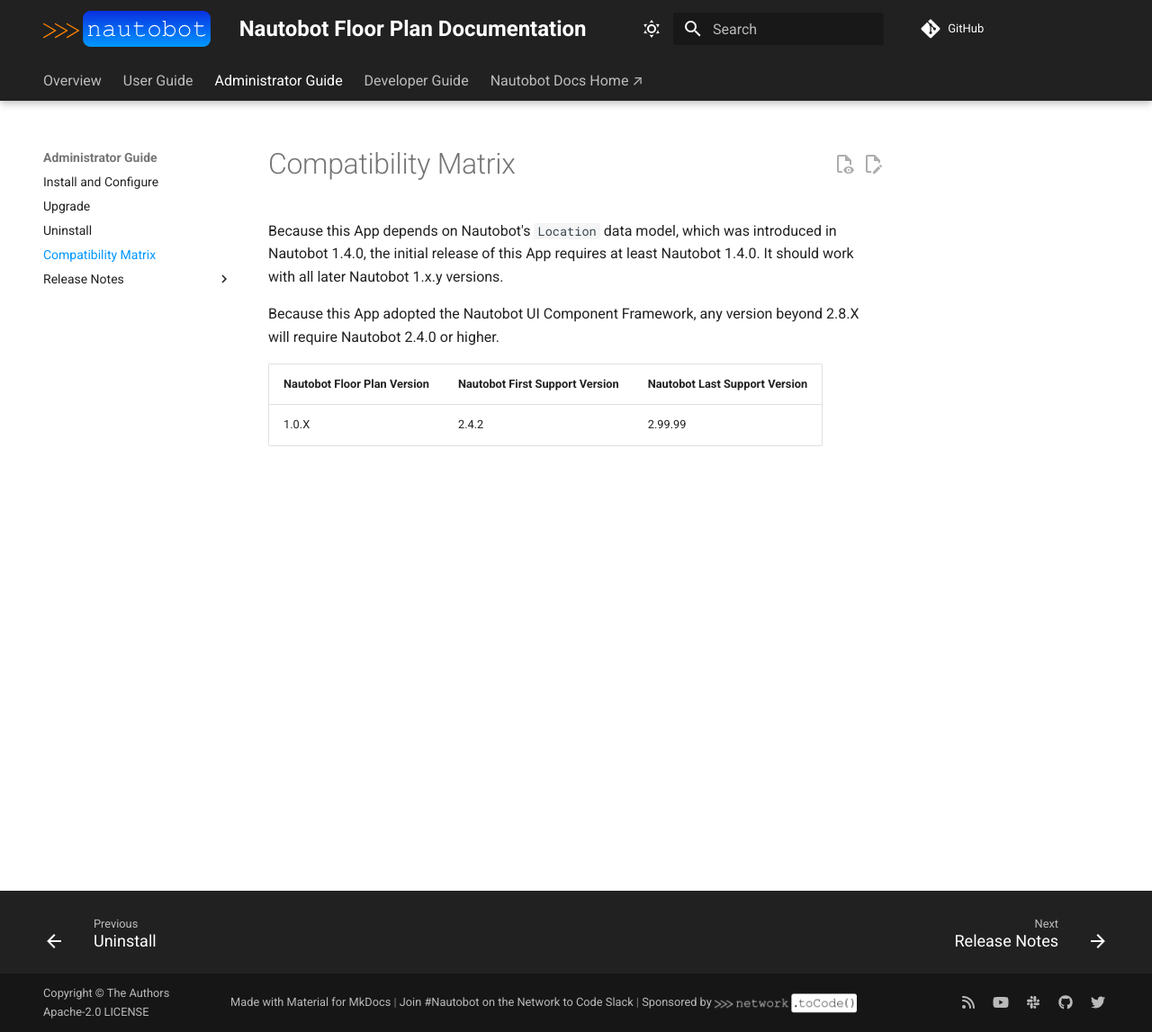
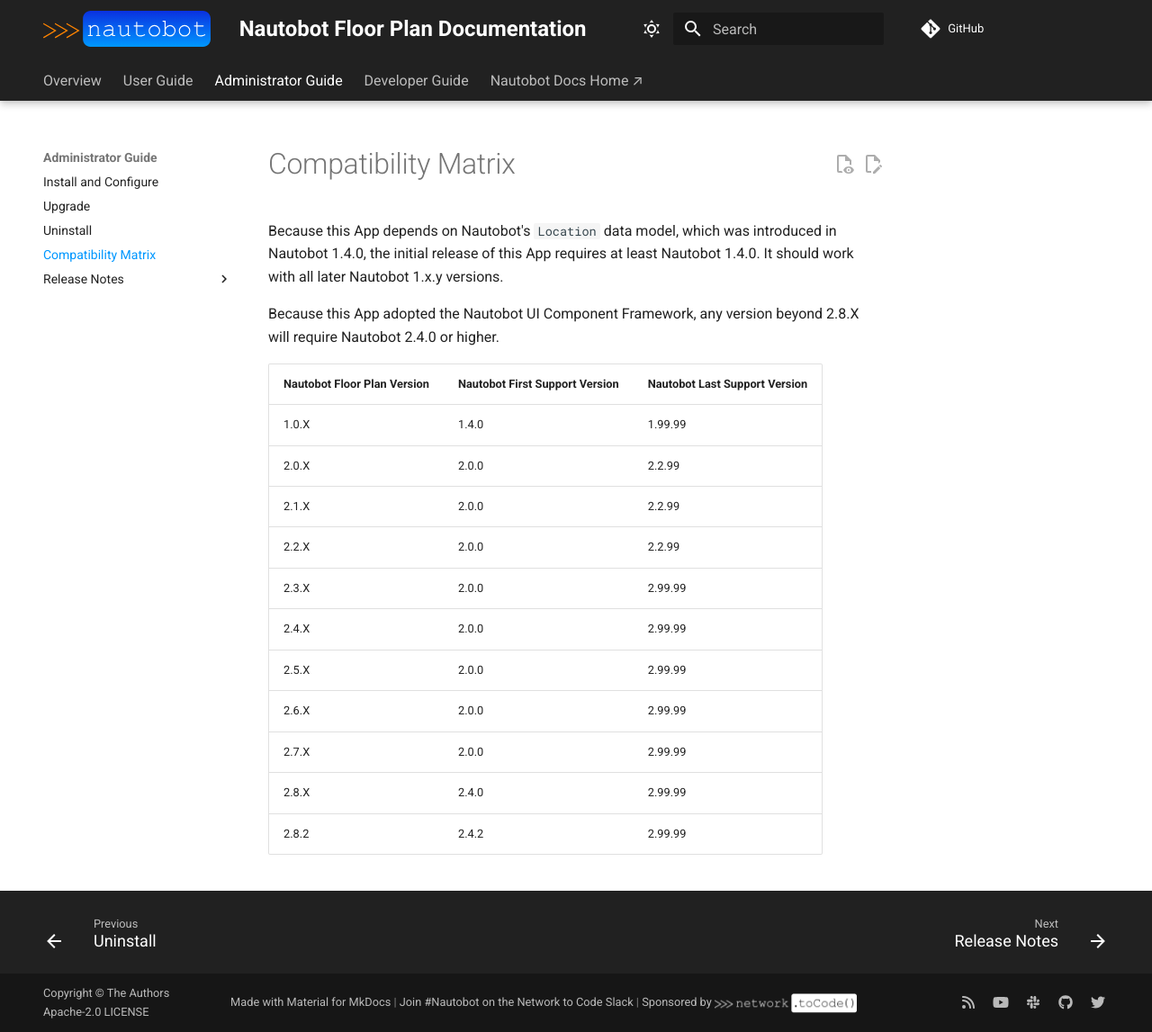
Before and after one commit to nautobot/nautobot-app-floor-plan, an MkDocs documentation site: the page built from docs/admin/compatibility_matrix.md, in a window 1280 px wide and 1147 px high. Shown: the whole window at 90% size. Built offline with MkDocs 1.6.1 and Material for MkDocs 9.7.7, drawn with Linux system fonts in a browser that asks for light colours; comment, search, counter and statistics services are not loaded.

Commit message:
fix compatibility_matrix.md

```diff
--- a/docs/admin/compatibility_matrix.md
+++ b/docs/admin/compatibility_matrix.md
@@ -5,5 +5,15 @@
 Because this App adopted the Nautobot UI Component Framework, any version beyond 2.8.X will require Nautobot 2.4.0 or higher.
 
 | Nautobot Floor Plan Version | Nautobot First Support Version | Nautobot Last Support Version |
-| ------------- | -------------------- | ------------- |
-| 1.0.X         | 2.4.2                | 2.99.99        |
+|-----------------------------|--------------------------------| ----------------------------- |
+| 1.0.X                       | 1.4.0                          | 1.99.99                       |
+| 2.0.X                       | 2.0.0                          | 2.2.99                        |
+| 2.1.X                       | 2.0.0                          | 2.2.99                        |
+| 2.2.X                       | 2.0.0                          | 2.2.99                        |
+| 2.3.X                       | 2.0.0                          | 2.99.99                       |
+| 2.4.X                       | 2.0.0                          | 2.99.99                       |
+| 2.5.X                       | 2.0.0                          | 2.99.99                       |
+| 2.6.X                       | 2.0.0                          | 2.99.99                       |
+| 2.7.X                       | 2.0.0                          | 2.99.99                       |
+| 2.8.X                       | 2.4.0                          | 2.99.99                       |
+| 2.8.2                       | 2.4.2                          | 2.99.99                       |
```
